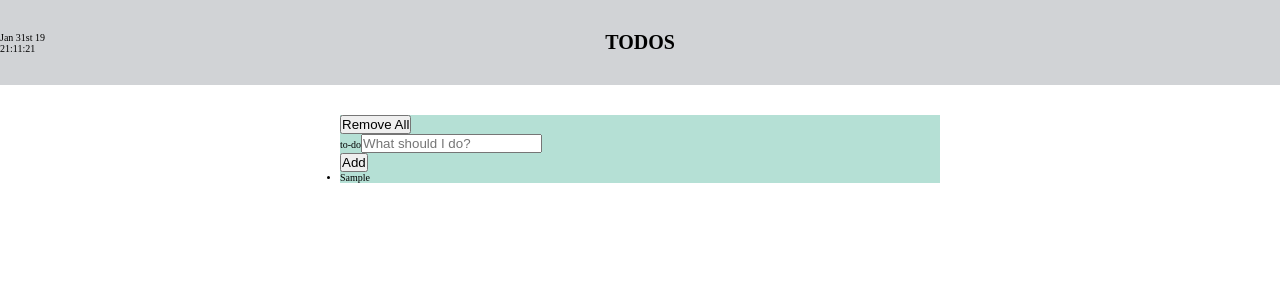
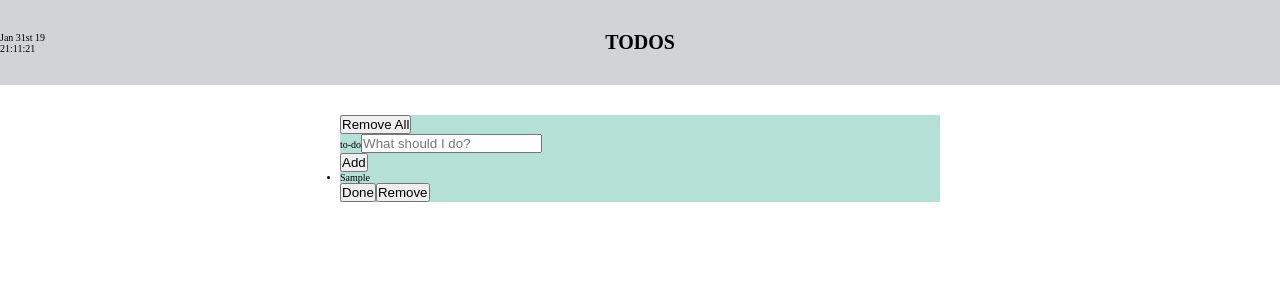
Before and after one commit to mgdsem/todo-app, a React (Create React App) app: page / in a window 1280 px wide. Both pictures are taken after typing "Sample" into the empty fields and a click on the button "Add". Shown: the top 300 px of the page. Built offline with nearby package versions, Linux system fonts and the light colour scheme.

Commit message:
make done and remove buttons

```diff
--- a/src/components/TodoList.js
+++ b/src/components/TodoList.js
@@ -5,7 +5,7 @@ import TodoListItem from './TodoListItem';
 const TodoList = (props) => (
     <ul>
         {props.todos.map(todo => (
-            <TodoListItem key={todo.id} text={todo.text} />
+            <TodoListItem key={todo.id} text={todo.text} removeItem={props.removeItem} id={todo.id} crossItem={props.crossItem} isDone={todo.isDone} />
         ))}
     </ul>
 )
--- a/src/components/TodoListItem.js
+++ b/src/components/TodoListItem.js
@@ -1,7 +1,12 @@
 import React from 'react';
+import Button from './Button';
 
 const TodoListItem = (props) => (
-    <li>{props.text}</li>
+    <div>
+        <li className={`${props.isDone ? 'is-done' : ''}`}>{props.text}</li>
+        <Button onClick={() => props.crossItem(props.id)}>Done</Button>
+        <Button onClick={() => props.removeItem(props.id)}>Remove</Button>
+    </div>
 )
 
 export default TodoListItem;
--- a/src/components/Todos.js
+++ b/src/components/Todos.js
@@ -13,6 +13,8 @@ class Todos extends Component {
         this.onTodoChange = this.onTodoChange.bind(this);
         this.onAddTodo = this.onAddTodo.bind(this);
         this.onRemoveAll = this.onRemoveAll.bind(this);
+        this.onRemoveItem = this.onRemoveItem.bind(this);
+        this.onCrossItem = this.onCrossItem.bind(this);
 
 
         this.state = {
@@ -55,6 +57,29 @@ class Todos extends Component {
         this.setState({ todos: [] })
     }
 
+    onRemoveItem(id) {
+        console.log(id);
+        this.setState(prevState => ({
+            todos: prevState.todos.filter(todo => {
+                return id !== todo.id;
+            })
+        }))
+    }
+
+    onCrossItem(id) {
+        console.log('onCrossItem');
+        this.setState(prevState => ({
+            todos: prevState.todos.map(todo => {
+                return {
+                    id: todo.id,
+                    text: todo.text,
+                    createdAt: todo.createdAt,
+                    isDone: id === todo.id
+                }
+            })
+        }))
+    }
+
     render() {
         console.log(this.state);
 
@@ -90,7 +115,7 @@ class Todos extends Component {
                     <Button>Add</Button>
                 </form>
 
-                <TodoList todos={this.state.todos} />
+                <TodoList todos={this.state.todos} removeItem={this.onRemoveItem} crossItem={this.onCrossItem} />
             </div>
         )
     }
--- a/src/styles/components/todos.scss
+++ b/src/styles/components/todos.scss
@@ -4,3 +4,7 @@
     background-color: $todos-background-color;
     margin-top: 3rem;
 }
+
+.is-done {
+    text-decoration: line-through;
+}
```
